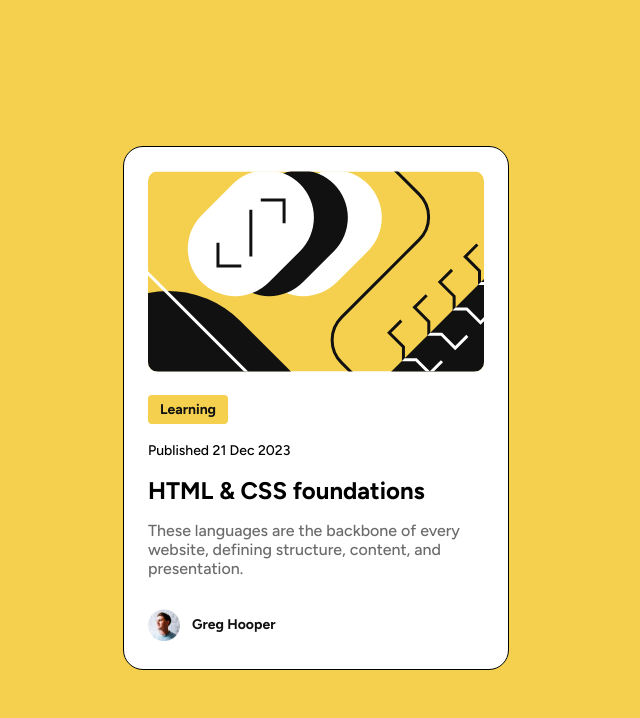
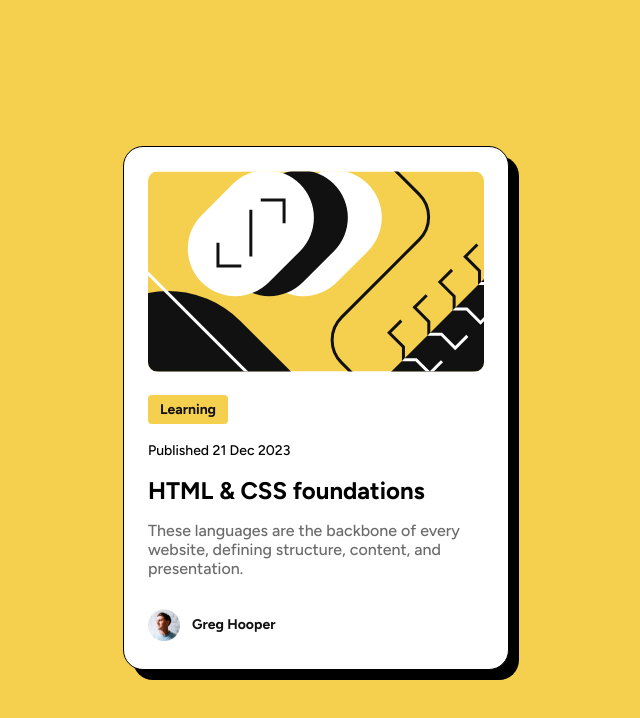
Before and after one commit to yonderboy7/frontendmentor-projects-blog-preview-card, a plain HTML site: page index.html in a window 1280 px wide. Shown: the whole page, without its empty margins (324-964 px from the left). Drawn offline with Linux system fonts and the light colour scheme.

Commit message:
added box-shadow to main container

```diff
--- a/styles.css
+++ b/styles.css
@@ -30,6 +30,7 @@ h1 {
   border: 1px solid black;
   border-radius: 20px;
   background-color: white;
+  box-shadow: 10px 10px black;
 }
 
 .image-container {
```
